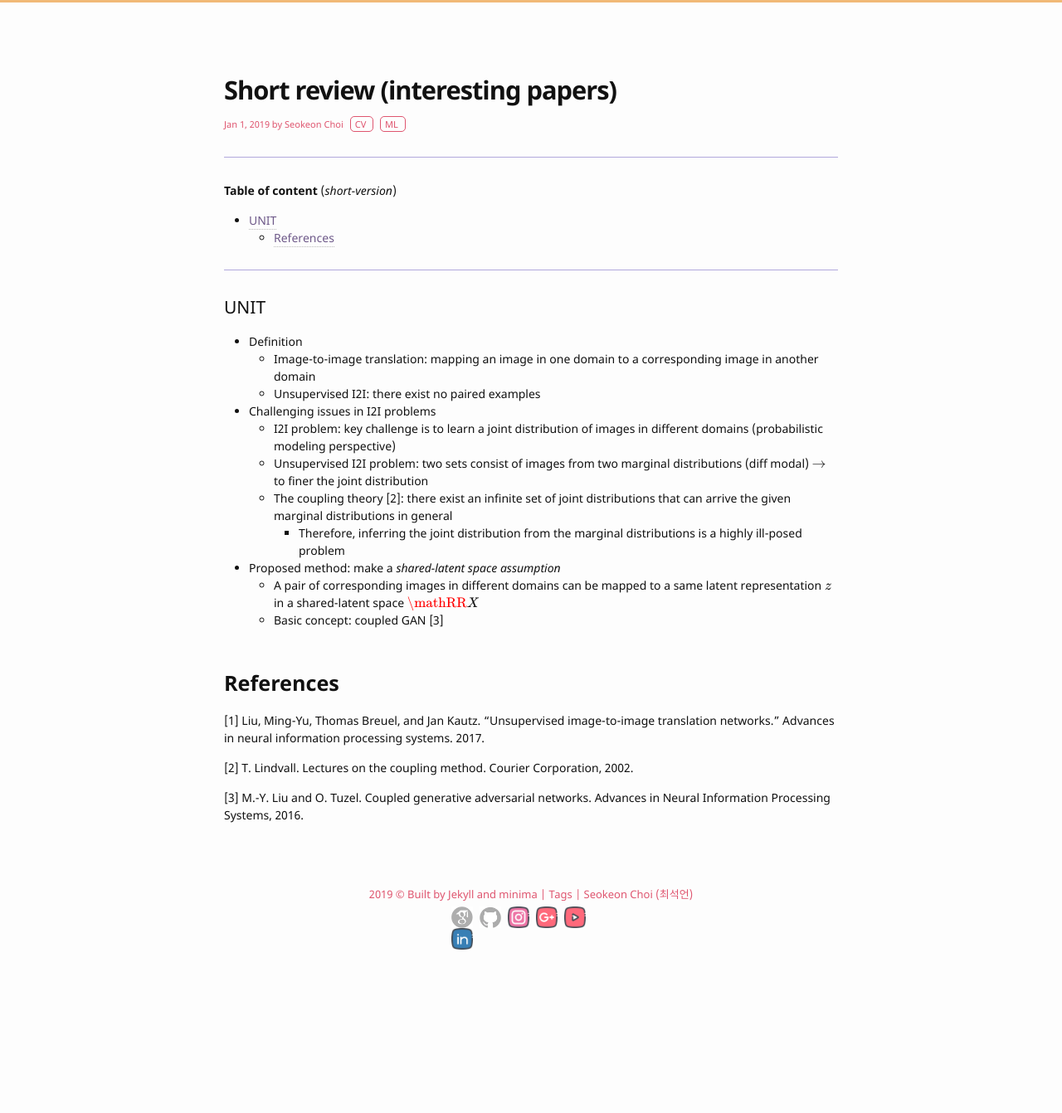
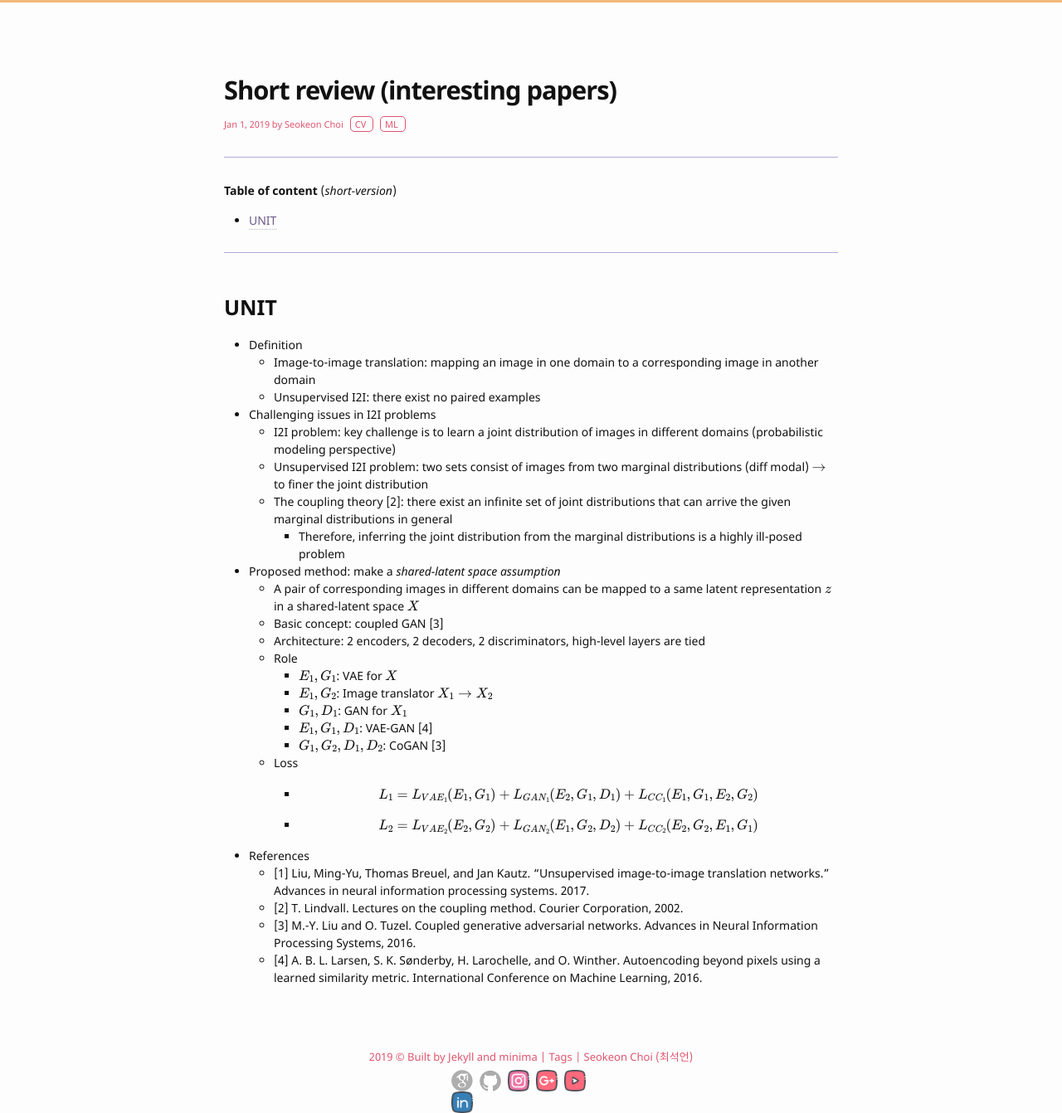
Before and after one commit to bismex/bismex.github.io, a Jekyll site: the page built from _posts/2019-01-01-papers.md, in a window 1280 px wide and 1342 px high. Shown: the whole window at 83% size. Built offline with Jekyll 4.4.1, drawn with Linux system fonts in a browser that asks for light colours; formulas are drawn with MathJax 3.

Commit message:
Update 2019-01-01-papers.md

```diff
--- a/_posts/2019-01-01-papers.md
+++ b/_posts/2019-01-01-papers.md
@@ -16,7 +16,7 @@ tags: CV ML
 
 ---
 
-# UNIT
+## UNIT
 
 - Definition
   - Image-to-image translation: mapping an image in one domain to a corresponding image in another domain
@@ -27,15 +27,21 @@ tags: CV ML
   - The coupling theory [2]: there exist an infinite set of joint distributions that can arrive the given marginal distributions in general
     - Therefore, inferring the joint distribution from the marginal distributions is a highly ill-posed problem
 - Proposed method: make a *shared-latent space assumption*
-  - A pair of corresponding images in different domains can be mapped to a same latent representation $$z$$ in a shared-latent space $$\mathRR{X}$$
+  - A pair of corresponding images in different domains can be mapped to a same latent representation $$z$$ in a shared-latent space $$X$$
   - Basic concept: coupled GAN [3]
-
-
-
-## References
-
-[1] Liu, Ming-Yu, Thomas Breuel, and Jan Kautz. "Unsupervised image-to-image translation networks." Advances in neural information processing systems. 2017.
-
-[2] T. Lindvall. Lectures on the coupling method. Courier Corporation, 2002.
-
-[3] M.-Y. Liu and O. Tuzel. Coupled generative adversarial networks. Advances in Neural Information Processing Systems, 2016.
+  - Architecture: 2 encoders, 2 decoders, 2 discriminators, high-level layers are tied
+  - Role
+    - $${E_1, G_1}$$: VAE for $$X$$
+    - $${E_1, G_2}$$: Image translator $$X_1 \rightarrow X_2$$
+    - $${G_1, D_1}$$: GAN for $$X_1$$
+    - $${E_1, G_1, D_1}$$: VAE-GAN [4]
+    - $${G_1, G_2, D_1, D_2}$$: CoGAN [3]
+  - Loss
+    - $$L_1 = L_{VAE_1}(E_1, G_1) + L_{GAN_1}(E_2, G_1, D_1)  + L_{CC_1}(E_1, G_1, E_2, G_2)$$
+    - $$L_2 = L_{VAE_2}(E_2, G_2) + L_{GAN_2}(E_1, G_2, D_2)  + L_{CC_2}(E_2, G_2, E_1, G_1)$$
+- References
+  - [1] Liu, Ming-Yu, Thomas Breuel, and Jan Kautz. "Unsupervised image-to-image translation networks." Advances in neural information processing systems. 2017.
+  - [2] T. Lindvall. Lectures on the coupling method. Courier Corporation, 2002.
+  - [3] M.-Y. Liu and O. Tuzel. Coupled generative adversarial networks. Advances in Neural Information Processing Systems, 2016.
+  - [4] A. B. L. Larsen, S. K. Sønderby, H. Larochelle, and O. Winther. Autoencoding beyond pixels using a
+  learned similarity metric. International Conference on Machine Learning, 2016.
```
